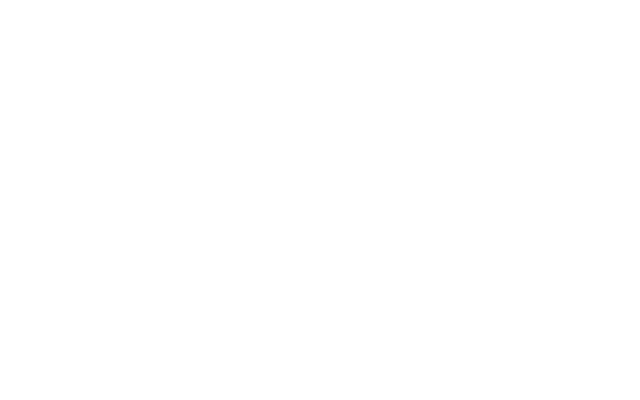
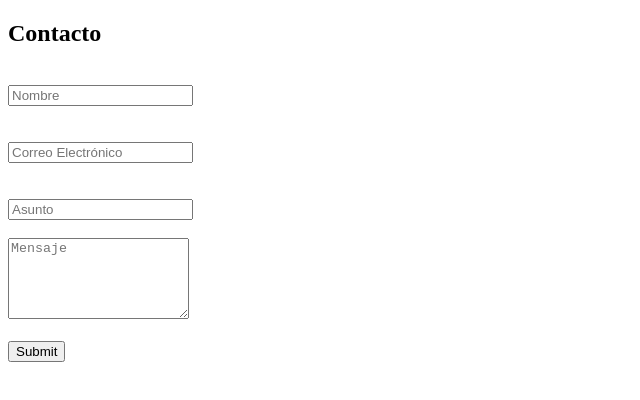
Before and after one commit to 23luz0/practicaHTMLyCSS, a plain HTML site: page formulario/form.html in a window 1280 px wide. Shown: the whole page, without its empty margins (0-640 px from the left). Drawn offline with Linux system fonts and the light colour scheme.

Commit message:
formulario
se hizo un formulario de contacto

```diff
--- a/formulario/form.html
+++ b/formulario/form.html
@@ -7,6 +7,19 @@
     <title>formulario</title>
 </head>
 <body>
-    <!-- Path: formulario\form.html -->
+    <div>
+    <form action="">
+        <h2>Contacto</h2>
+        <label for="nombre"></label><br>
+        <input type="text" placeholder="Nombre" id="nombre"><br><br>
+        <label for="email"></label><br>
+        <input type="email" placeholder="Correo Electrónico" id="email"><br><br>
+        <label for="asunto"></label><br>
+        <input type="text" placeholder="Asunto" id=""><br><br>
+        <textarea name="mensaje" id="" cols="20" rows="5" placeholder="Mensaje"></textarea>
+        <br><br>
+        <input type="submit">
+    </form>
+    </div>
 </body>
 </html>
```
